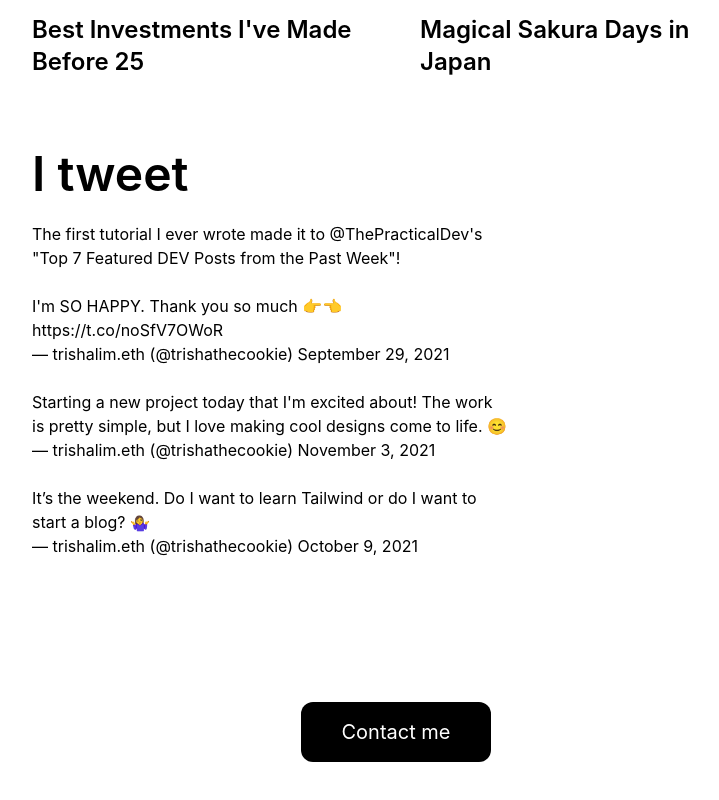
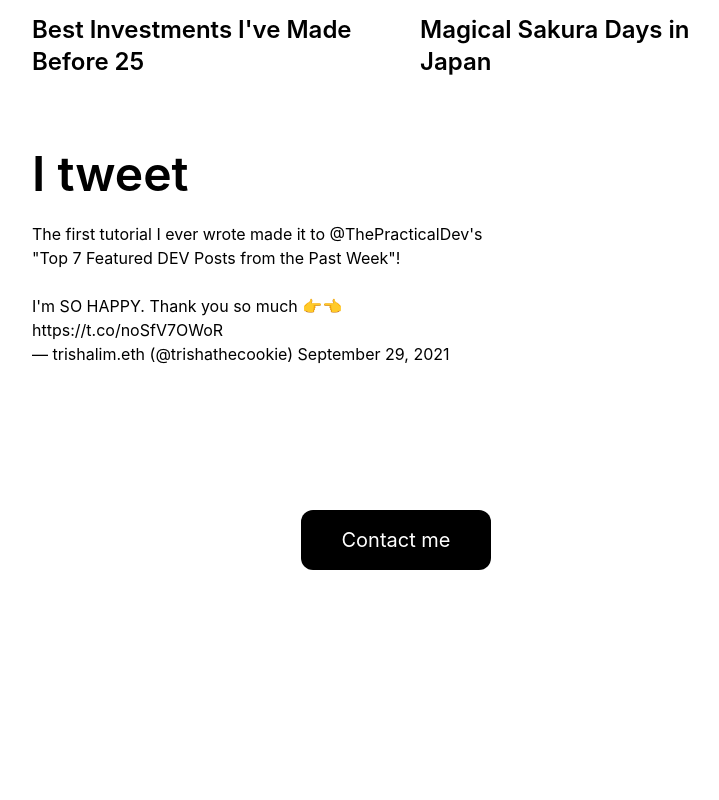
Before and after one commit to el-pol/nextjs-trishalim, a Next.js app: page / in a window 1280 px wide. Shown: the part 4439-5239 px from the top of the page, without its empty margins (244-963 px from the left). After the commit the page ends 5097 px from the top, so only its background shows below. Built offline with nearby package versions, Linux system fonts and the light colour scheme.

Commit message:
remove some tweets

```diff
--- a/pages/index.tsx
+++ b/pages/index.tsx
@@ -394,12 +394,12 @@ const Home: NextPage = () => {
             <blockquote className="twitter-tweet"><p lang="en" dir="ltr">The first tutorial I ever wrote made it to <a href="https://twitter.com/ThePracticalDev?ref_src=twsrc%5Etfw">@ThePracticalDev</a>&#39;s &quot;Top 7 Featured DEV Posts from the Past Week&quot;!<br/><br/>I&#39;m SO HAPPY. Thank you so much 👉👈<a href="https://t.co/noSfV7OWoR">https://t.co/noSfV7OWoR</a></p>&mdash; trishalim.eth (@trishathecookie) <a href="https://twitter.com/trishathecookie/status/1443067957400125445?ref_src=twsrc%5Etfw">September 29, 2021</a></blockquote>
           </div>
 
-          <div className="w-full md:w-8/12 p-3">
+          {/* <div className="w-full md:w-8/12 p-3">
             <blockquote className="twitter-tweet"><p lang="en" dir="ltr">Starting a new project today that I&#39;m excited about! The work is pretty simple, but I love making cool designs come to life. 😊</p>&mdash; trishalim.eth (@trishathecookie) <a href="https://twitter.com/trishathecookie/status/1455731771241234439?ref_src=twsrc%5Etfw">November 3, 2021</a></blockquote>
           </div>
           <div className="w-full md:w-8/12 p-3">
             <blockquote className="twitter-tweet"><p lang="en" dir="ltr">It’s the weekend. Do I want to learn Tailwind or do I want to start a blog? 🤷‍♀️</p>&mdash; trishalim.eth (@trishathecookie) <a href="https://twitter.com/trishathecookie/status/1446637531341021185?ref_src=twsrc%5Etfw">October 9, 2021</a></blockquote>
-          </div>
+          </div> */}
         </div>
 
         <br />
```
